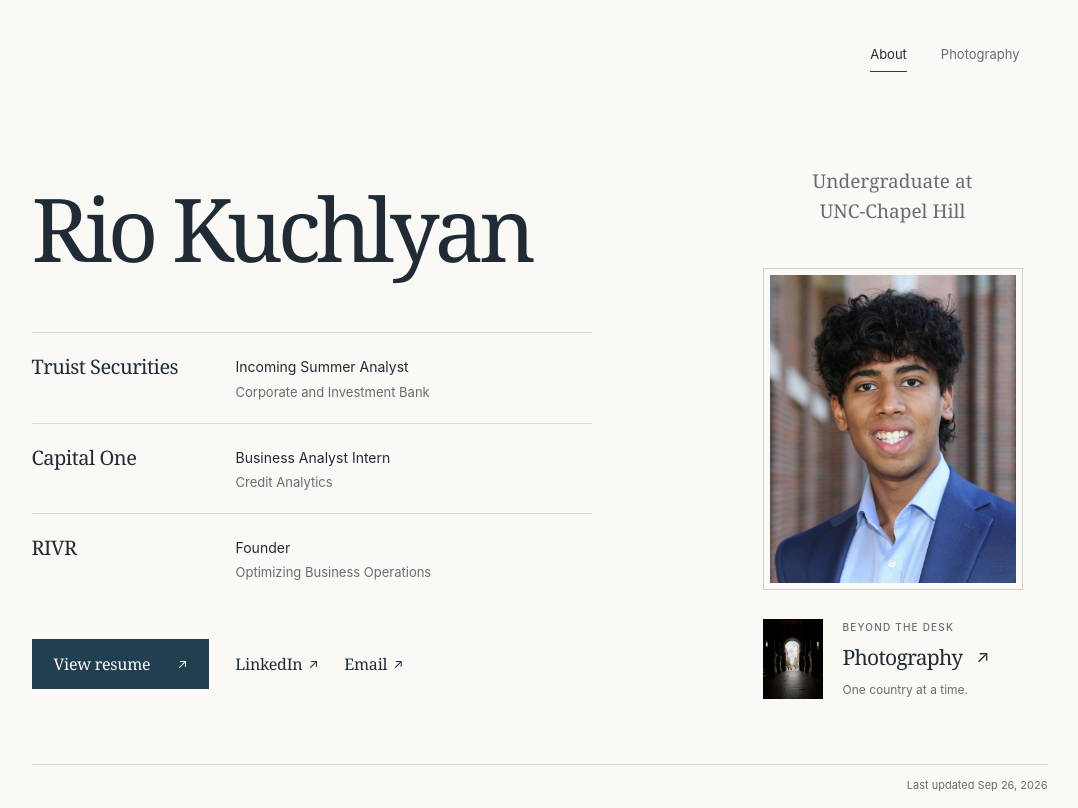
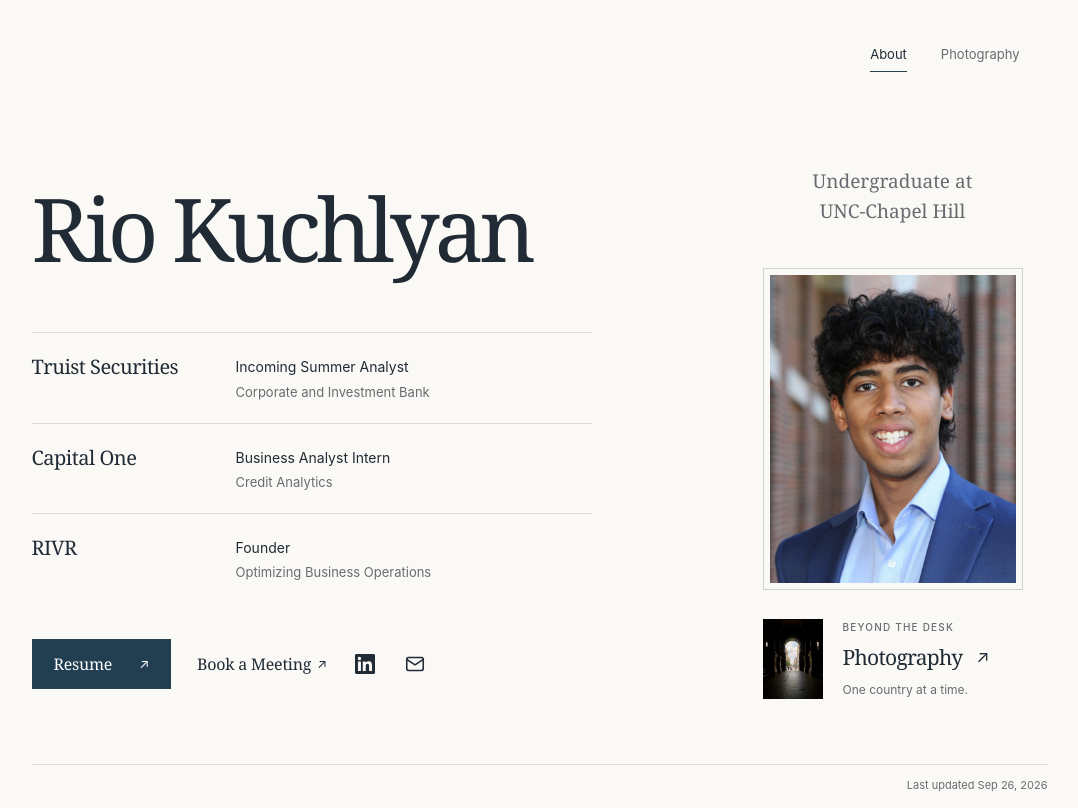
Before and after one commit to riokuchlyan/PortfolioWebsite, a Next.js app: page / in a window 1280 px wide. Shown: the whole page, without its empty margins (93-1171 px from the left). Built offline with nearby package versions, Linux system fonts and the light colour scheme.

Commit message:
Update homepage contact links and add meeting booking

```diff
--- a/app/globals.css
+++ b/app/globals.css
@@ -73,6 +73,9 @@
 .btn:hover span, .text-link:hover span, .photography-preview:hover .preview-title > span { transform: translate(2px, -2px); }
 .text-link { display: inline-flex; align-items: center; min-height: 44px; gap: 6px; font-size: 12px; }
 .text-link:hover { text-decoration: underline; text-underline-offset: 5px; }
+.icon-link { display: inline-flex; align-items: center; justify-content: center; flex-shrink: 0; min-width: 24px; min-height: 44px; color: var(--ink); transition: color 180ms ease; }
+.icon-link:hover { color: var(--accent); }
+.hero-actions .text-link { white-space: nowrap; }
 .hero-actions .btn, .hero-actions .text-link { font-family: var(--serif); font-size: 16px; line-height: 1.3; letter-spacing: -0.015em; }
 .hero-actions .btn span, .hero-actions .text-link span { font-family: var(--sans); font-size: 13px; }
 .hero-actions .btn { min-height: 50px; }
--- a/app/page.tsx
+++ b/app/page.tsx
@@ -29,13 +29,21 @@
             </dl>
             <div className="hero-actions">
               <a href={profile.resume} target="_blank" rel="noopener noreferrer" className="btn">
-                View resume <span aria-hidden="true">↗</span>
+                Resume <span aria-hidden="true">↗</span>
               </a>
-              <a href={profile.linkedin} target="_blank" rel="noopener noreferrer" className="text-link">
-                LinkedIn <span aria-hidden="true">↗</span>
+              <a href="https://bookings.riokuchlyan.com" target="_blank" rel="noopener noreferrer" className="text-link">
+                Book a Meeting <span aria-hidden="true">↗</span>
               </a>
-              <a href={`mailto:${profile.email}`} className="text-link">
-                Email <span aria-hidden="true">↗</span>
+              <a href={profile.linkedin} target="_blank" rel="noopener noreferrer" className="icon-link" aria-label="LinkedIn" title="LinkedIn">
+                <svg width="20" height="20" viewBox="0 0 24 24" fill="currentColor" aria-hidden="true" focusable="false">
+                  <path d="M20.447 20.452h-3.554v-5.569c0-1.328-.027-3.037-1.852-3.037-1.853 0-2.136 1.445-2.136 2.939v5.667H9.351V9h3.414v1.561h.046c.477-.9 1.637-1.85 3.37-1.85 3.601 0 4.267 2.37 4.267 5.455v6.286ZM5.337 7.433a2.062 2.062 0 1 1 0-4.124 2.062 2.062 0 0 1 0 4.124Zm1.782 13.019H3.555V9h3.564v11.452ZM22.225 0H1.771C.792 0 0 .774 0 1.729v20.542C0 23.227.792 24 1.771 24h20.451C23.2 24 24 23.227 24 22.271V1.729C24 .774 23.2 0 22.222 0h.003Z" />
+                </svg>
+              </a>
+              <a href={`mailto:${profile.email}`} className="icon-link" aria-label="Email" title="Email">
+                <svg width="22" height="22" viewBox="0 0 24 24" fill="none" stroke="currentColor" strokeWidth="1.7" strokeLinecap="round" strokeLinejoin="round" aria-hidden="true" focusable="false">
+                  <rect x="3" y="5" width="18" height="14" rx="2" />
+                  <path d="m3 7 9 6 9-6" />
+                </svg>
               </a>
             </div>
           </div>
```
